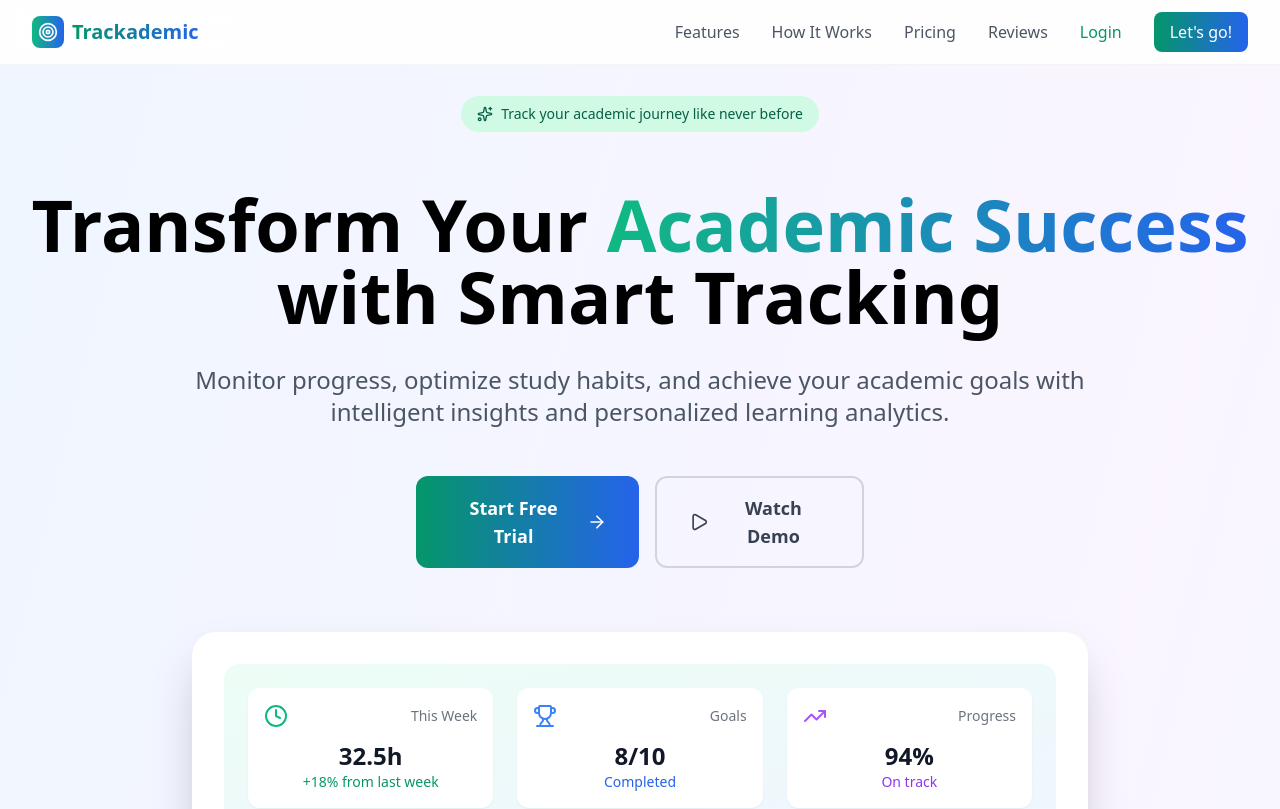
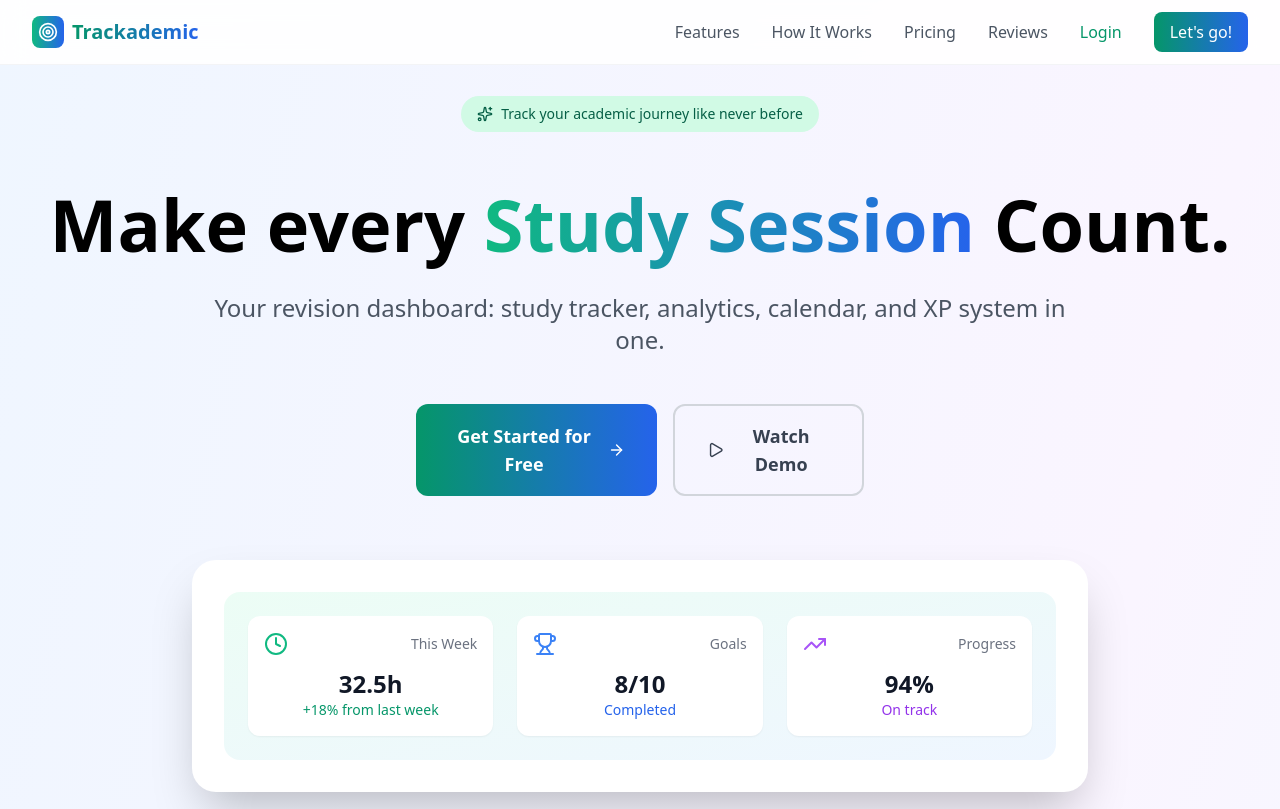
Before and after one commit to dkhedekar79/Trackademic, a React (Vite) app: page / in a window 1280 px wide. Shown: the top 809 px of the page. Built offline with nearby package versions, Linux system fonts and the light colour scheme; no server answers.

Commit message:
Manual code updates made to file: src/pages/Landing.jsx

```diff
--- a/src/pages/Landing.jsx
+++ b/src/pages/Landing.jsx
@@ -126,19 +126,18 @@ const Landing = () => {
             className="text-5xl lg:text-7xl font-bold leading-tight mb-8"
             variants={itemVariants}
           >
-            Transform Your{" "}
+            Make every{" "}
             <span className="bg-gradient-to-r from-emerald-500 to-blue-600 bg-clip-text text-transparent">
-              Academic Success
+              Study Session
             </span>{" "}
-            with Smart Tracking
+            Count.
           </motion.h1>
 
           <motion.p
             className="text-xl lg:text-2xl text-gray-600 mb-12 max-w-4xl mx-auto"
             variants={itemVariants}
           >
-            Monitor progress, optimize study habits, and achieve your academic goals with
-            intelligent insights and personalized learning analytics.
+            Your revision dashboard: study tracker, analytics, calendar, and XP system in one.
           </motion.p>
 
           <motion.div
@@ -149,7 +148,7 @@ const Landing = () => {
               to="/signup"
               className="bg-gradient-to-r from-emerald-600 to-blue-600 text-white px-8 py-4 rounded-xl font-semibold text-lg hover:shadow-xl transition-all duration-300 transform hover:scale-105 flex items-center justify-center"
             >
-              Start Free Trial
+              Get Started for Free
               <ArrowRight className="ml-2 w-5 h-5" />
             </Link>
             <button
```
